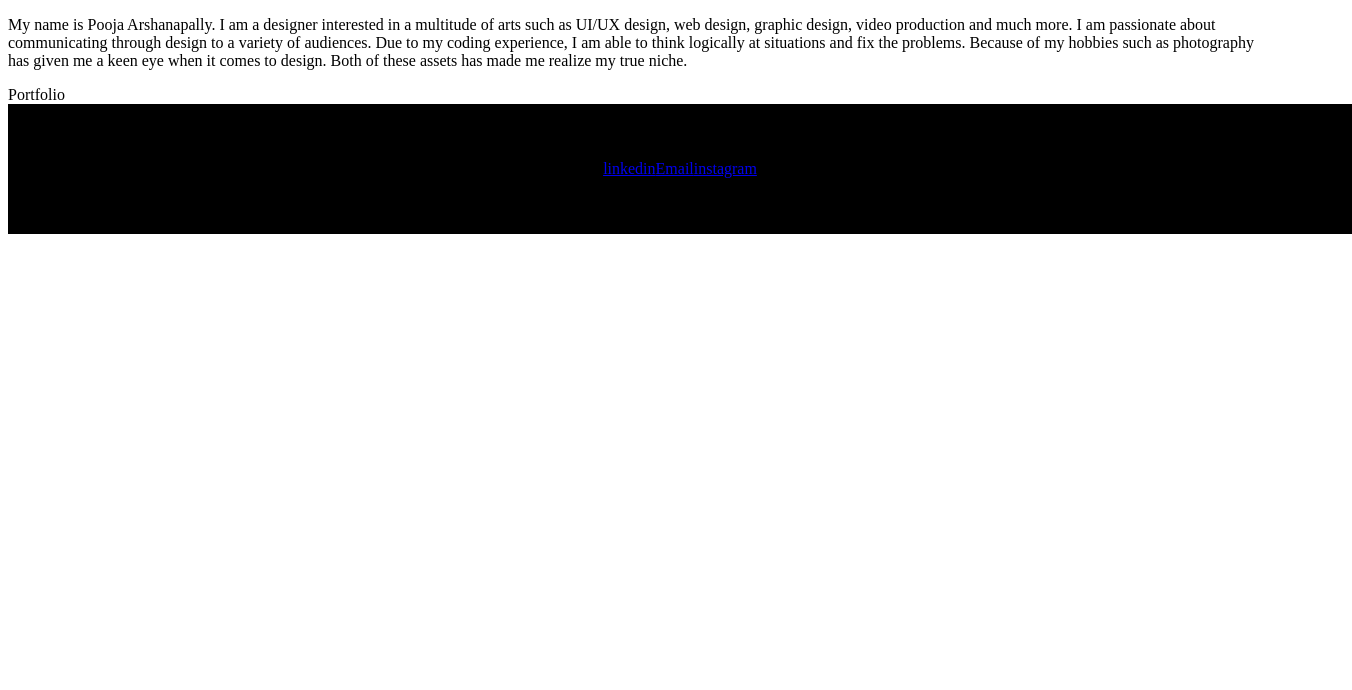
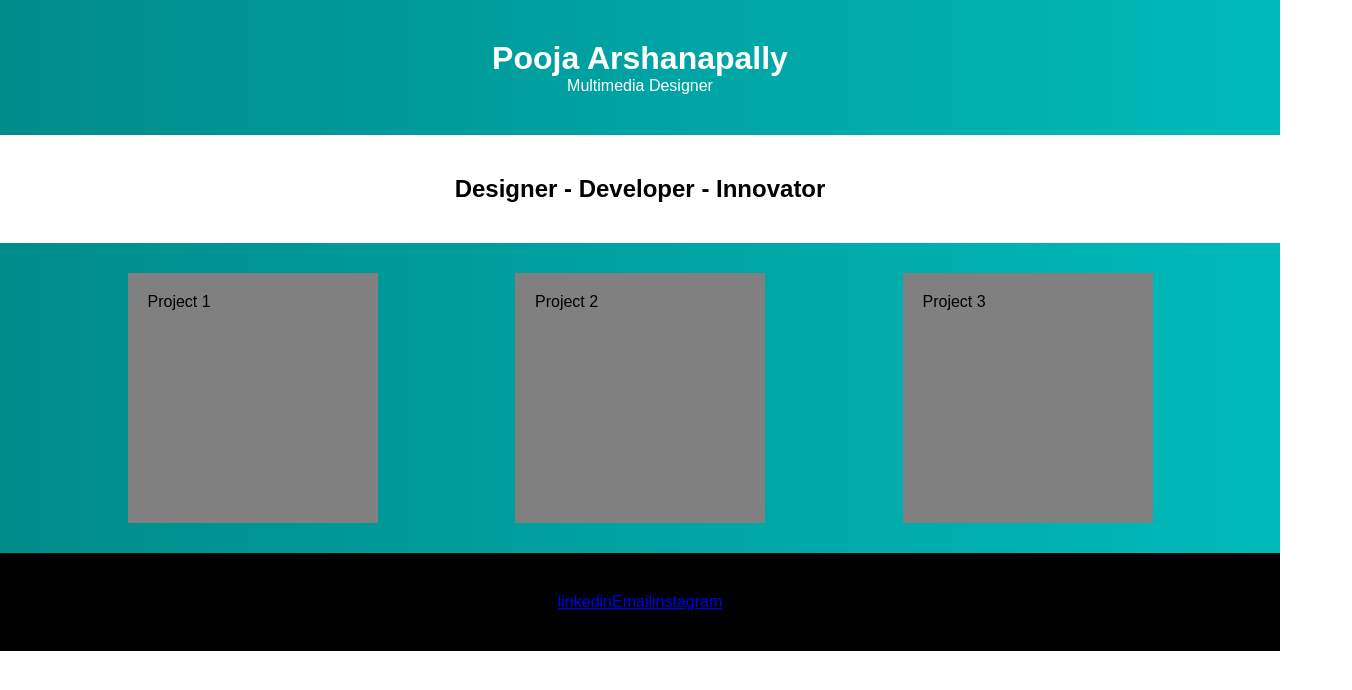
Before and after one commit to parshanapally/portfolio-website, a React (Create React App) app: page / in a window 1280 px wide. Shown: the top 690 px of the page, 1352 px wide, since content can reach past the window. Built offline with nearby package versions, Linux system fonts and the light colour scheme.

Commit message:
style: position image containers

```diff
--- /dev/null
+++ b/src/components/Home/index.css
@@ -0,0 +1,23 @@
+body {
+  font-family: Arial, Helvetica, sans-serif;
+}
+
+.container {
+  padding: 40px;
+  margin: 0;
+}
+
+#header {
+  text-align: center;
+  background-color: teal;
+  background-image: linear-gradient(to left, #00baba, #008b8b);
+  color: white;
+}
+
+#header .container p {
+  color: white;
+}
+
+#description {
+  text-align: center;
+}
--- a/src/components/Home/index.js
+++ b/src/components/Home/index.js
@@ -1,17 +1,17 @@
 import React from "react";
+import "./index.css";
 
 const Home = () => {
   return (
     <div>
-      <p>
-        My name is Pooja Arshanapally. I am a designer interested in a multitude
-        of arts such as UI/UX design, web design, graphic design, video
-        production and much more. I am passionate about communicating through
-        design to a variety of audiences. Due to my coding experience, I am able
-        to think logically at situations and fix the problems. Because of my
-        hobbies such as photography has given me a keen eye when it comes to
-        design. Both of these assets has made me realize my true niche.
-      </p>
+      <div id="header" className="container">
+        <h1>Pooja Arshanapally</h1>
+        <p>Multimedia Designer</p>
+      </div>
+
+      <div id="description" className="container">
+        <h2>Designer - Developer - Innovator</h2>
+      </div>
     </div>
   );
 };
--- /dev/null
+++ b/src/components/Portfolio/index.css
@@ -0,0 +1,29 @@
+* {
+  margin: 0;
+  padding: 0;
+  box-sizing: border-box;
+}
+
+.container-portfolio {
+  padding: 20px 0;
+  background-color: teal;
+  background-image: linear-gradient(to left, #00baba, #008b8b);
+  display: flex;
+}
+
+.container-fluid {
+  width: 500px;
+  display: flex;
+  flex-wrap: wrap;
+  /* margin-left: 30px; */
+  justify-content: space-evenly;
+}
+
+.container-box {
+  background-color: gray;
+  width: 1px solid black;
+  width: 250px;
+  height: 250px;
+  padding: 20px;
+  margin: 10px;
+}
--- a/src/components/Portfolio/index.js
+++ b/src/components/Portfolio/index.js
@@ -1,7 +1,16 @@
 import React from "react";
+import "./index.css";
 
 const Portfolio = () => {
-  return <div>Portfolio</div>;
+  return (
+    <div className="container-portfolio">
+      <div className="container-fluid">
+        <div className="container-box">Project 1</div>
+        <div className="container-box">Project 2</div>
+        <div className="container-box">Project 3</div>
+      </div>
+    </div>
+  );
 };
 
 export default Portfolio;
```
